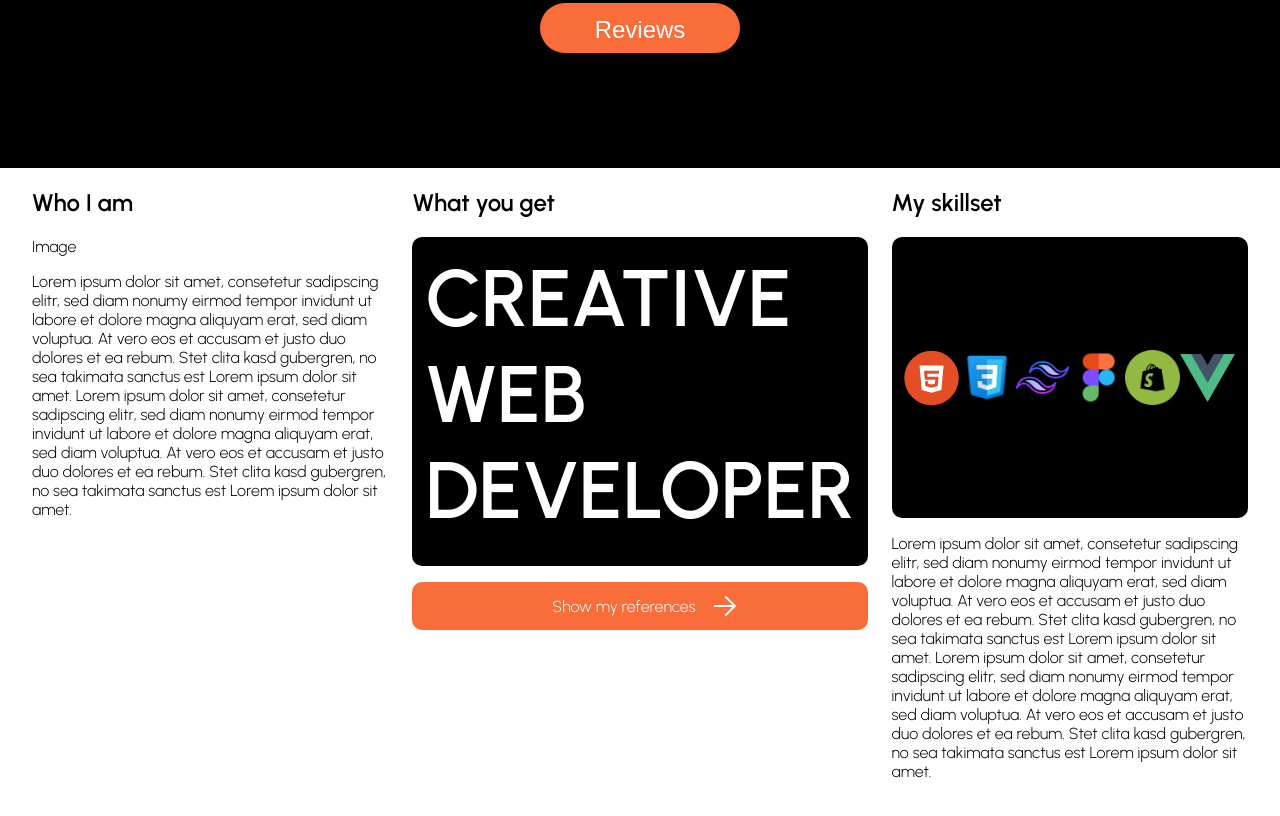
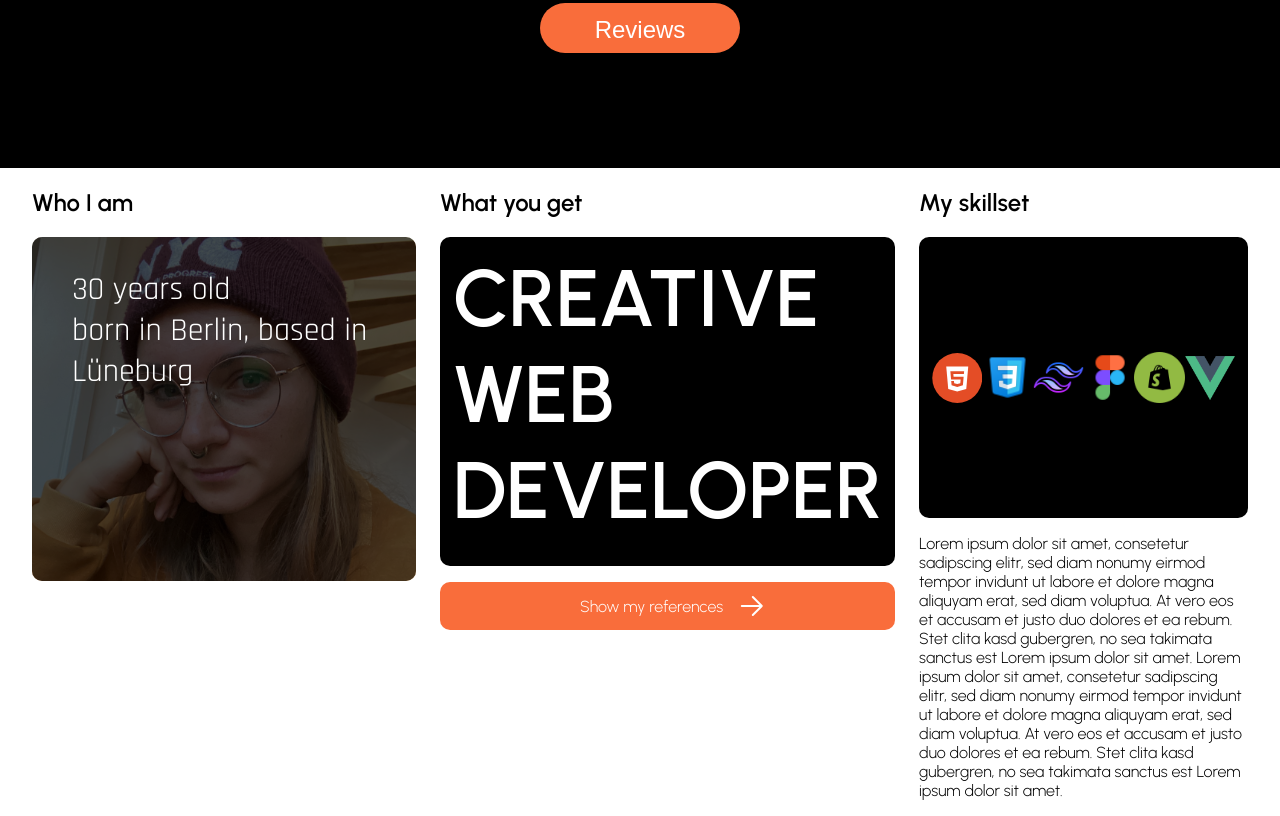
Before and after one commit to Lea-Mentz/personal-website, a plain HTML site: page index.html in a window 1280 px wide. Shown: the part 472-1288 px from the top of the page. Drawn offline with Linux system fonts and the light colour scheme.

Commit message:
personal infos

```diff
--- a/css/styles.css
+++ b/css/styles.css
@@ -76,6 +76,7 @@ nav {
     ;
     font-weight: 700;
     border-bottom: 1px solid white;
+    box-shadow: #fff -1px 5px 5px;
 }
 
 .social {
@@ -118,6 +119,53 @@ nav a {
     grid-column-start: 2;
     grid-column-end: 3;
     grid-row-start: 2;
+}
+
+.item-1-image-wrapper {
+    width: 30vw;
+    border-radius: 10px;
+    position: relative;
+    height: 43vh;
+}
+
+.item-1-image-wrapper::after {
+    content: '';
+    background-color: rgb(0, 0, 0, 0.7);
+    position: absolute;
+    width: 100%;
+    height: 100%;
+    top: 0;
+    left: 0;
+    z-index: 1;
+    border-radius: 10px;
+}
+
+.item-1-image-wrapper:hover::after {
+    background-color: rgb(0, 0, 0, 0.2);
+    transition: 0.3s;
+}
+
+.item-1-image-wrapper img {
+    width: 100%;
+    height: 100%;
+    border-radius: 10px;
+    object-fit: cover;
+
+}
+
+.personal-list {
+    position: absolute;
+    top: 0;
+    left: 0;
+    color: white;
+    z-index: 2;
+    font-family: 'Rajdhani', sans-serif;
+    font-size: 2rem;
+
+}
+
+.personal-list ul {
+    list-style-type: none;
 }
 
 .item-2-wrapper {
--- a/index.html
+++ b/index.html
@@ -7,6 +7,7 @@
     <link rel="stylesheet" href="/css/styles.css" />
     <title>Document</title>
     <link href="https://fonts.googleapis.com/css2?family=Urbanist:wght@100;300;600&display=swap" rel="stylesheet">
+    <link href="https://fonts.googleapis.com/css2?family=Rajdhani:wght@400;500;600&display=swap" rel="stylesheet">
 </head>
 
 <body>
@@ -39,16 +40,16 @@
     <main>
         <section>
             <h2>Who I am</h2>
-            <div>Image</div>
-            <p>Lorem ipsum dolor sit amet, consetetur sadipscing elitr,
-                sed diam nonumy eirmod tempor invidunt ut labore et dolore magna aliquyam erat, sed diam voluptua. At
-                vero eos et accusam et justo duo dolores et ea rebum.
-                Stet clita kasd gubergren, no sea takimata sanctus est Lorem ipsum dolor sit amet. Lorem ipsum dolor sit
-                amet, consetetur sadipscing elitr,
-                sed diam nonumy eirmod tempor invidunt ut labore et dolore magna aliquyam erat,
-                sed diam voluptua. At vero eos et accusam et justo duo dolores et ea rebum. Stet clita kasd gubergren,
-                no sea takimata sanctus est Lorem ipsum dolor sit amet.
-            </p>
+            <div class="item-1-image-wrapper">
+                <image src="images/8DEFA773-0487-442B-8FF2-1D54CA0A984F.JPG">
+                    <div class="personal-list">
+                        <ul>
+                            <li>30 years old</li>
+                            <li>born in Berlin, based in Lüneburg </li>
+                            <li></li>
+                        </ul>
+                    </div>
+            </div>
         </section>
         <section>
             <h2>What you get</h2>
```
Also changed, not shown: images/8DEFA773-0487-442B-8FF2-1D54CA0A984F.JPG (added).
